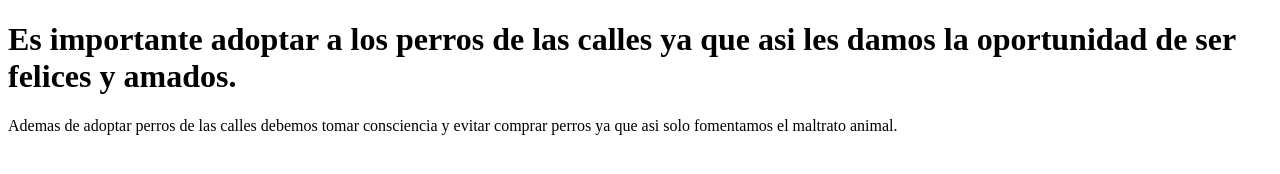
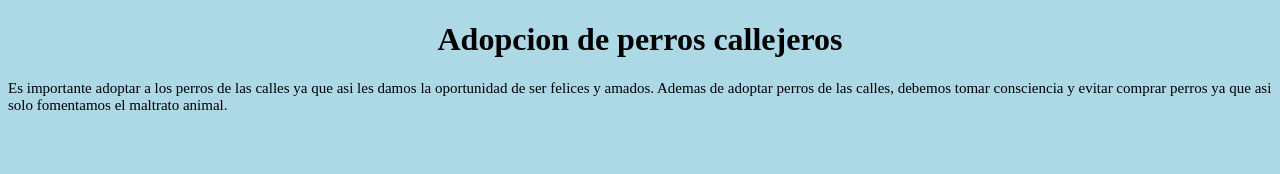
Before and after one commit to delmy13/Website2, a plain HTML site: page index.html in a window 1280 px wide. Drawn offline with Linux system fonts and the light colour scheme.

Commit message:
Update index.html

```diff
--- a/index.html
+++ b/index.html
@@ -1,12 +1,31 @@
 <!DOCTYPE html>
 <html>
 <head>
-<title>Adocion de perros callejeros</title>
+<title>Adopcion de perros callejeros</title>
+  <style>
+    body {
+  background-color: lightblue;
+}
+
+h1 {
+  color: black;
+  text-align: center;
+}
+
+p {
+  font-family: Amazon Bookerly;
+  font-size: 15px;
+}
+
+  </style>
 </head>
 <body>
 
-<h1>Es importante adoptar a los perros de las calles ya que asi les damos la oportunidad de ser felices y amados.</h1>
-<p>Ademas de adoptar perros de las calles debemos tomar consciencia y evitar comprar perros ya que asi solo fomentamos el maltrato animal.</p>
+
+<h1>Adopcion de perros callejeros</h1>
+<p>Es importante adoptar a los perros de las calles ya que asi les damos la oportunidad de ser felices y amados.
+
+Ademas de adoptar perros de las calles, debemos tomar consciencia y evitar comprar perros ya que asi solo fomentamos el maltrato animal.</p>
 
 </body>
 </html>
```
